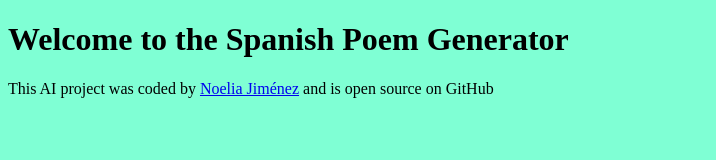
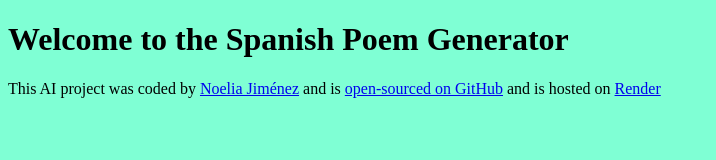
Before and after one commit to Noki16-hr/spanish-poem-generator, a plain HTML site: page index.html in a window 1280 px wide. Shown: the whole page, without its empty margins (0-716 px from the left). Drawn offline with Linux system fonts and the light colour scheme.

Commit message:
Update index.html

```diff
--- a/index.html
+++ b/index.html
@@ -11,7 +11,16 @@
     <footer>
       This AI project was coded by
       <a href="https://github.com/Noki16-hr" target="_blank">Noelia Jiménez</a>
-      and is open source on GitHub
+      and is
+      <a
+        href="https://github.com/Noki16-hr/spanish-poem-generator"
+        target="_blank"
+        >open-sourced on GitHub</a
+      >
+      and is hosted on
+      <a href="https://spanish-poem-generator.onrender.com" target="_blank"
+        >Render</a
+      >
     </footer>
 
     <script src="src/index.js"></script>
```
